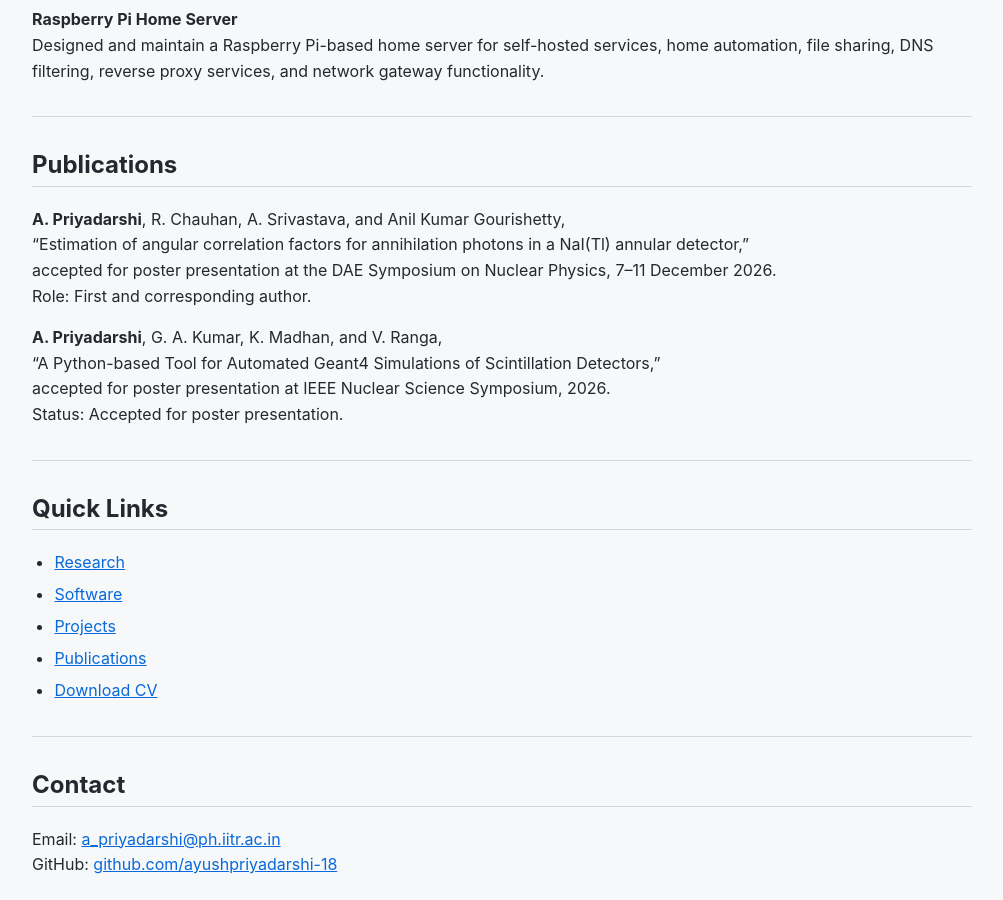
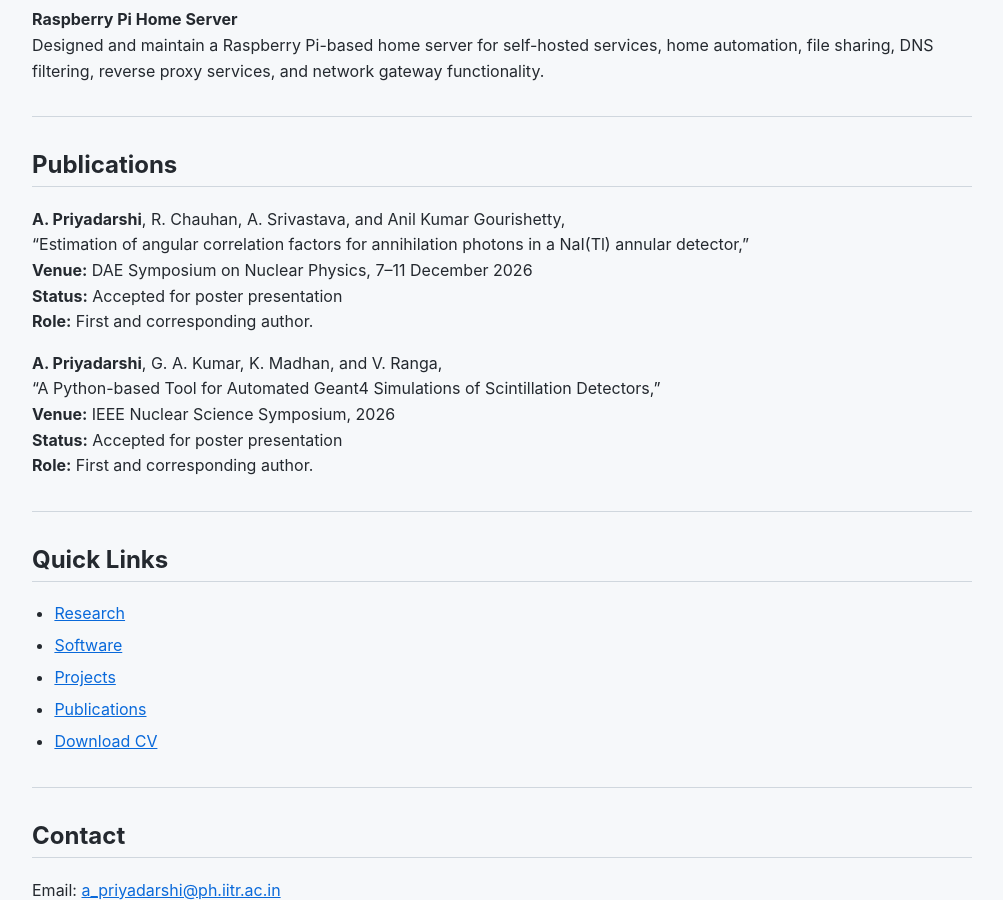
Before and after one commit to ayushpriyadarshi-18/ayushpriyadarshi-18.github.io, a Jekyll site: the page built from index.md, in a window 1280 px wide and 900 px high, scrolled down 2281 px. Shown: the whole window, without its empty margins (138-1141 px from the left). Built offline with Jekyll 4.4.1, drawn with Linux system fonts in a browser that asks for light colours.

Commit message:
Unify accepted conference papers and author role formatting

```diff
--- a/index.md
+++ b/index.md
@@ -81,13 +81,15 @@ Designed and maintain a Raspberry Pi-based home server for self-hosted services,
 
 **A. Priyadarshi**, R. Chauhan, A. Srivastava, and Anil Kumar Gourishetty,<br>
 “Estimation of angular correlation factors for annihilation photons in a NaI(Tl) annular detector,”<br>
-accepted for poster presentation at the DAE Symposium on Nuclear Physics, 7–11 December 2026.<br>
-Role: First and corresponding author.
+**Venue:** DAE Symposium on Nuclear Physics, 7–11 December 2026<br>
+**Status:** Accepted for poster presentation<br>
+**Role:** First and corresponding author.
 
 **A. Priyadarshi**, G. A. Kumar, K. Madhan, and V. Ranga,
 “A Python-based Tool for Automated Geant4 Simulations of Scintillation Detectors,”
-accepted for poster presentation at IEEE Nuclear Science Symposium, 2026.
-Status: Accepted for poster presentation.
+**Venue:** IEEE Nuclear Science Symposium, 2026<br>
+**Status:** Accepted for poster presentation<br>
+**Role:** First and corresponding author.
 
 ---
 
```
Also changed, not shown: publications.md (+4 -5 lines), research.md (+1 -1 lines), 2 other files.
